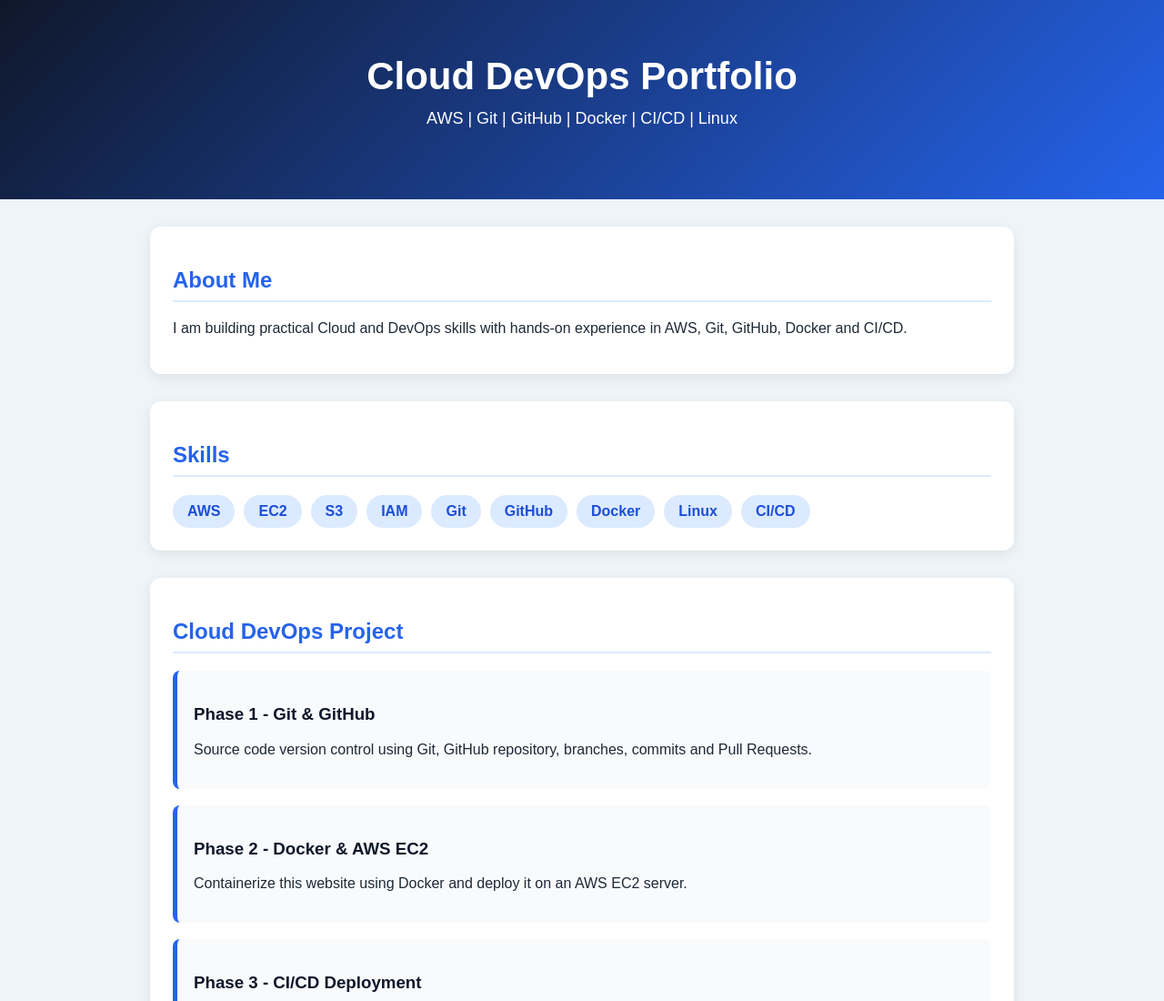
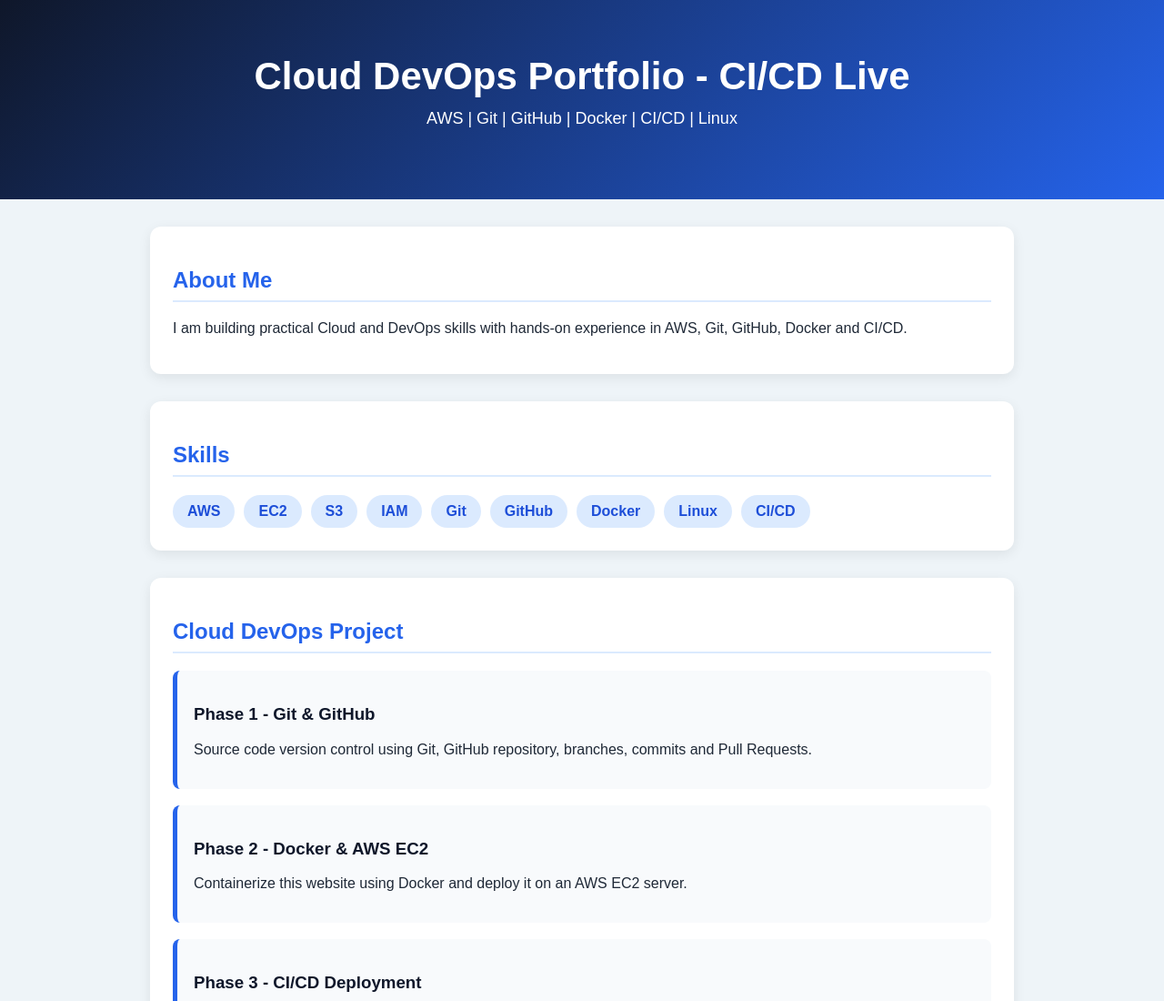
Before and after one commit to rohitk-prs/cloud-devops-portfolio, a plain HTML site: page index.html in a window 1280 px wide. Shown: the top 1100 px of the page at 91% size. Drawn offline with Linux system fonts and the light colour scheme.

Commit message:
test automatic CI/CD deployment

```diff
--- a/index.html
+++ b/index.html
@@ -14,7 +14,7 @@
 
     <!-- Header -->
     <header>
-        <h1>Cloud DevOps Portfolio</h1>
+        <h1>Cloud DevOps Portfolio - CI/CD Live</h1>
         <p>AWS | Git | GitHub | Docker | CI/CD | Linux</p>
     </header>
 
```
